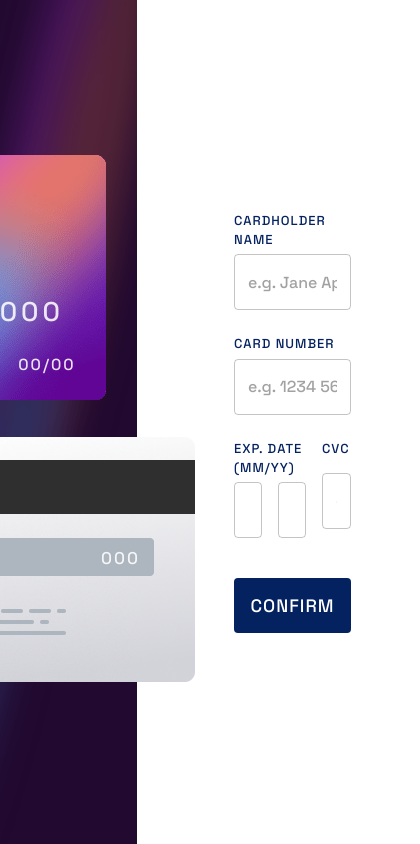
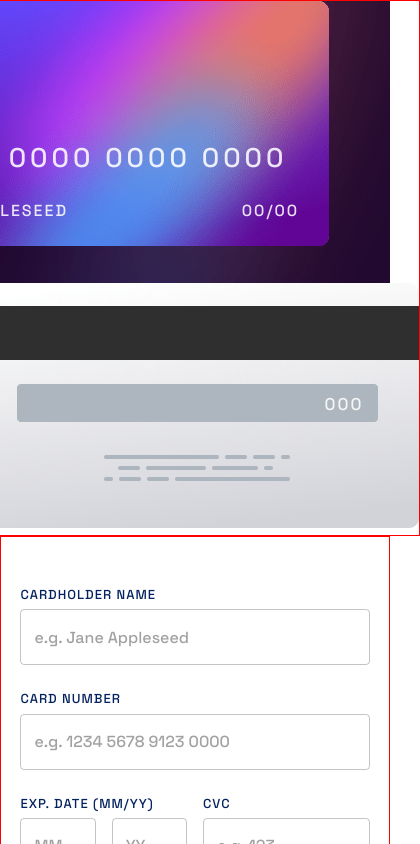
Before and after one commit to DepetrisFe/interactive-card-challenge, a React (Vite) app: page / in a window 390 px wide. Shown: the top 844 px of the page, 420 px wide, since content can reach past the window. Built offline with nearby package versions, Linux system fonts and the light colour scheme.

Commit message:
first mobile changes

```diff
--- a/src/mainPage/index.tsx
+++ b/src/mainPage/index.tsx
@@ -70,7 +70,7 @@ const MainPage = () => {
 
   return (
     <Grid container className={classes.root}>
-      <Grid item xs={6} className={classes.cardSection}>
+      <Grid item xs={12} md={6} className={classes.cardSection}>
         <Box className={classes.cardContainer}>
           <Box className={classes.cardFrontContainer}>
             <img
@@ -109,7 +109,7 @@ const MainPage = () => {
           </Box>
         </Box>
       </Grid>
-      <Grid item xs={6} className={classes.formSection}>
+      <Grid item xs={12} md={6} className={classes.formSection}>
         {!openSuccess && (
           <Box
             className={classes.formContainer}
--- a/src/mainPage/styles.tsx
+++ b/src/mainPage/styles.tsx
@@ -1,4 +1,5 @@
 import BgDesktop from "../assets/bg-main-desktop.png";
+import BgMobile from "../assets/bg-main-mobile.png";
 import { makeStyles } from "@mui/styles";
 import { Theme } from "@mui/material";
 
@@ -10,15 +11,24 @@ export const useStyles = makeStyles((theme: Theme) => {
       backgroundImage: `url(${BgDesktop})`,
       backgroundRepeat: "no-repeat",
       backgroundSize: "35% 100%",
+      [theme.breakpoints.down("md")]: {
+        height: "100%",
+        backgroundImage: `url(${BgMobile})`,
+        backgroundSize: "100% 40%",
+      },
     },
     cardSection: {
       display: "flex",
       justifyContent: "flex-end",
       alignItems: "center",
+      [theme.breakpoints.down("md")]: {
+        justifyContent: "center",
+      },
     },
     cardContainer: {
       display: "grid",
       gridRowGap: "30px",
+      border: "1px solid red",
     },
     cardFrontContainer: {
       position: "relative",
@@ -78,6 +88,7 @@ export const useStyles = makeStyles((theme: Theme) => {
     formSection: {
       display: "flex",
       justifyContent: "center",
+      border: "1px solid red",
     },
     formContainer: {
       display: "flex",
@@ -85,6 +96,10 @@ export const useStyles = makeStyles((theme: Theme) => {
       flexDirection: "column",
       justifyContent: "center",
       width: "60%",
+      [theme.breakpoints.down("md")]: {
+        width: "90%",
+        padding: "3rem 0rem",
+      },
     },
     cardRow: {
       display: "flex",
@@ -113,6 +128,10 @@ export const useStyles = makeStyles((theme: Theme) => {
       justifyContent: "center",
       alignItems: "center",
       width: "60%",
+      [theme.breakpoints.down("md")]: {
+        width: "90%",
+        padding: "3rem 0rem",
+      },
     },
     iconComplete: {
       width: "100px",
```
